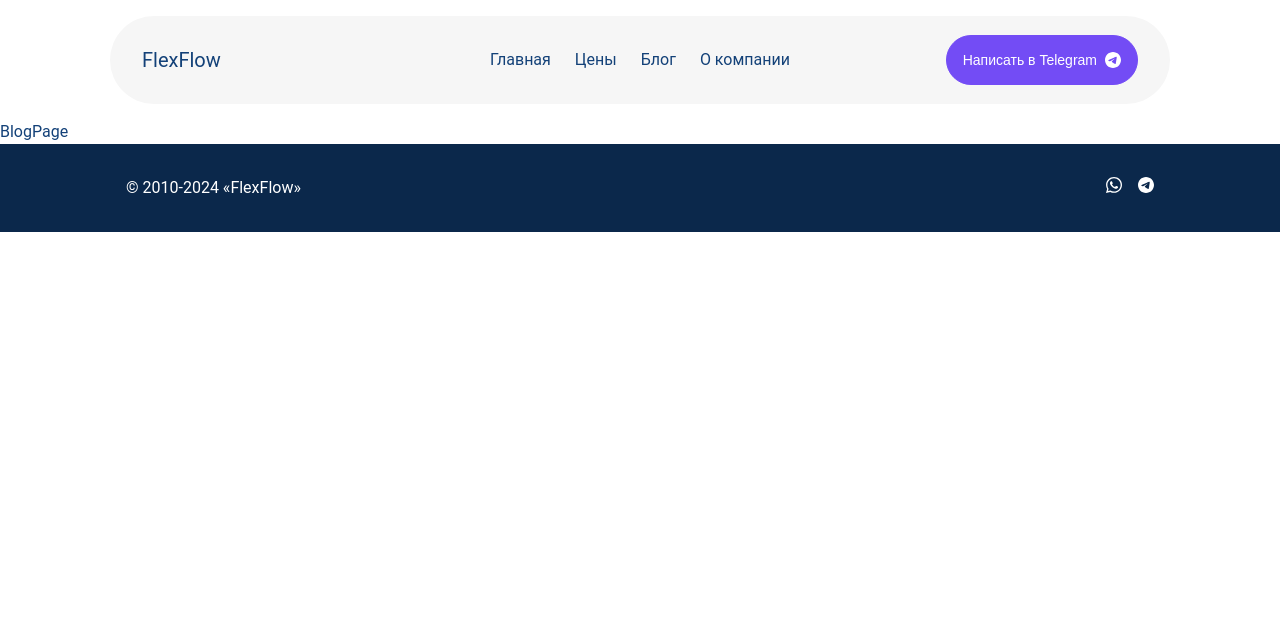
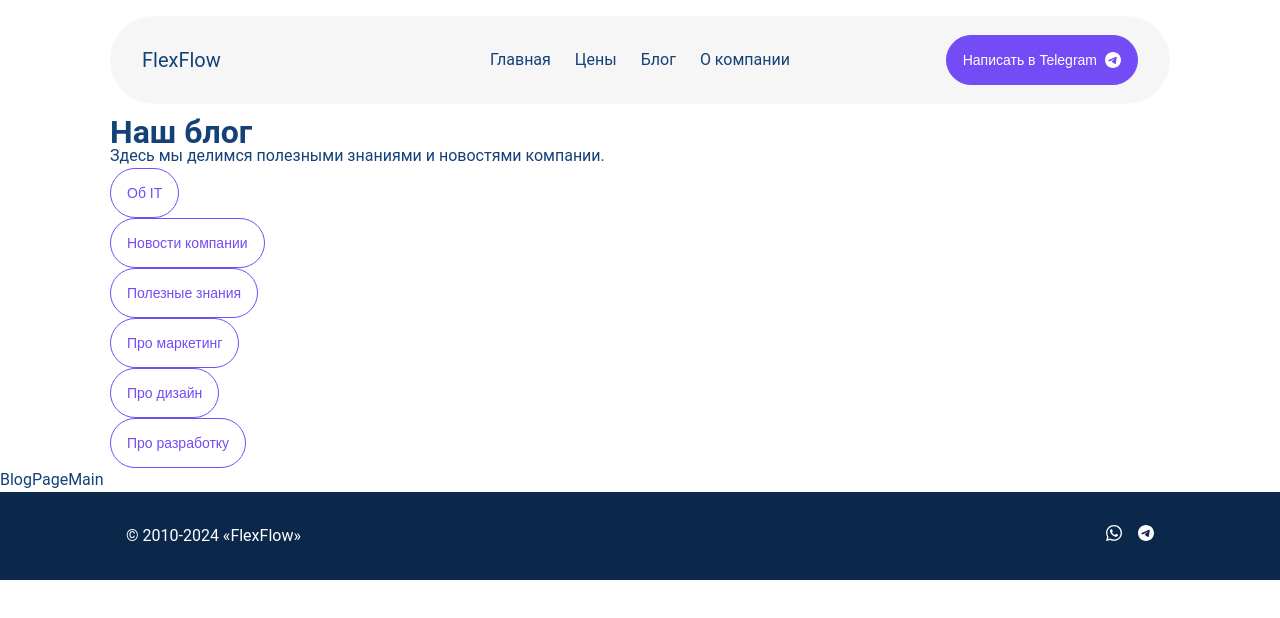
Before and after one commit to masha-masha/digital-design-company, a React (Vite) app: page /blog in a window 1280 px wide. Shown: the top 618 px of the page. Built offline with nearby package versions, Linux system fonts and the light colour scheme.

Commit message:
added HTML for the BlogPageTitle component

```diff
--- a/src/components/BlogPageComponents/BlogPageMain/BlogPageMain.jsx
+++ b/src/components/BlogPageComponents/BlogPageMain/BlogPageMain.jsx
@@ -0,0 +1,9 @@
+import "./BlogPageMain.css"
+
+const BlogPageMain = () => {
+  return (
+    <div>BlogPageMain</div>
+  )
+}
+
+export default BlogPageMain
--- /dev/null
+++ b/src/components/BlogPageComponents/BlogPageTitle/BlogPageTitle.jsx
@@ -0,0 +1,20 @@
+import "./BlogPageTitle.css";
+import { Button } from "../../Buttons/Buttons";
+
+const namesForButtons = ["Об IT", "Новости компании", "Полезные знания", "Про маркетинг", "Про дизайн", "Про разработку"];
+
+const BlogPageTitle = () => {
+  return (
+    <div className="blog-page-title container">
+      <h1>Наш блог</h1>
+      <p>Здесь мы делимся полезными знаниями и новостями компании.</p>
+      <div className="buttons-container">
+        {namesForButtons.map((name) =>
+          <Button name={name}/>
+        )}
+      </div>
+    </div>
+  )
+}
+
+export default BlogPageTitle;
--- a/src/pages/BlogPage.jsx
+++ b/src/pages/BlogPage.jsx
@@ -1,8 +1,12 @@
-import React from 'react'
+import BlogPageTitle from "../components/BlogPageComponents/BlogPageTitle/BlogPageTitle";
+import BlogPageMain from "../components/BlogPageComponents/BlogPageMain/BlogPageMain";
 
 const BlogPage = () => {
   return (
-    <div>BlogPage</div>
+    <div>
+      <BlogPageTitle/>
+      <BlogPageMain/>
+    </div>
   )
 }
 
```
Also changed, not shown: src/components/BlogPageComponents/BlogPageTitle/BlogPage.jsx (deleted).
